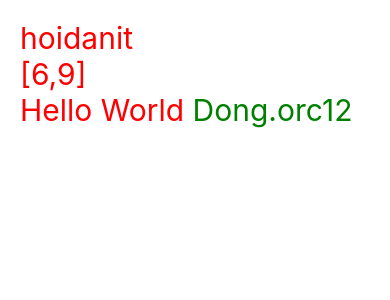
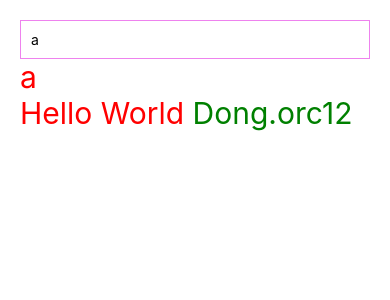
Before and after one commit to orc123/learn-rn, a React Native app: screen / in a window 390 px wide. Shown: the top 300 px of the page. Built offline with nearby package versions, Linux system fonts and the light colour scheme.

Commit message:
video 30

```diff
--- a/App.tsx
+++ b/App.tsx
@@ -1,23 +1,25 @@
 import { useState } from "react";
-import { Button, StyleSheet, Text, View } from "react-native";
+import { Button, StyleSheet, Text, TextInput, View } from "react-native";
 
 export default function App() {
-  //data-type
-  //string
-  const [name, setName] = useState<string>("hoidanit");
-  //number
-  const [age, setAge] = useState<number>(30);
-  //null, undefined, boolean
-  const test = false;
-  //object, array
-  const [person, setPerson] = useState([6, 9]);
+  const [name, setName] = useState<string>("a");
 
   return (
     <View style={styles.container}>
       <View>
+        <TextInput
+          autoCapitalize="none"
+          //keyboardType="numeric"
+          //maxLength={6}
+          //multiline={true}
+          autoCorrect={false}
+          style={{ borderColor: "violet", borderWidth: 1, padding: 10 }}
+          value={name}
+          onChangeText={(text) => setName(text)}
+        />
         <Text style={styles.text}>{name}</Text>
-        <Text style={styles.text}>{JSON.stringify(person)}</Text>
       </View>
+
       <Text style={styles.text}>
         Hello World
         <Text style={styles.item}> Dong.orc12</Text>
```
